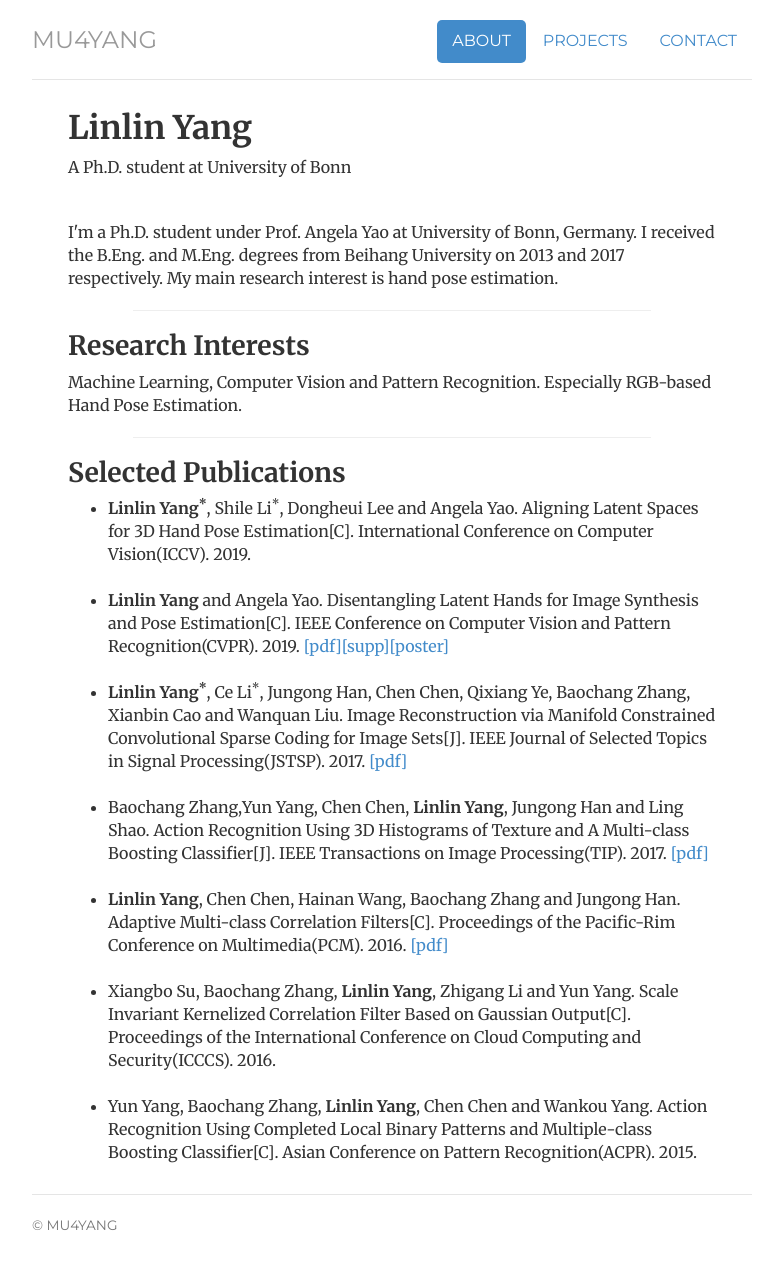
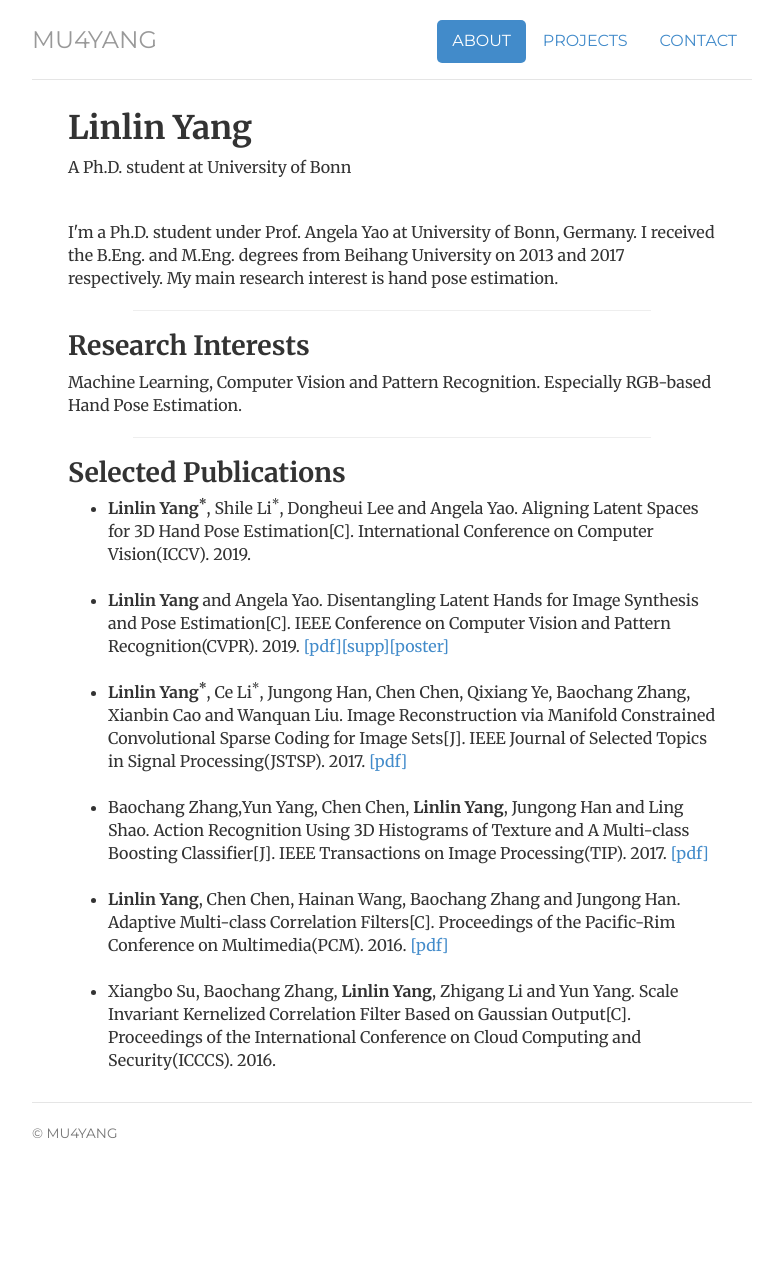
Before and after one commit to bestonebyone/mu4yang, a Jekyll site: the page built from index.html, in a window 1280 px wide. Shown: the whole page, without its empty margins (248-1031 px from the left). Built offline with Jekyll 4.4.1, drawn with Linux system fonts in a browser that asks for light colours; comment, search, counter and statistics services are not loaded; after the commit the page ends 1195 px from its top, so only the background shows below that.

Commit message:
Update index.html

```diff
--- a/index.html
+++ b/index.html
@@ -38,8 +38,7 @@ description: Current Information for Linlin Yang
 				<li><strong>Linlin Yang</strong>, Chen Chen, Hainan Wang, Baochang Zhang and Jungong Han. Adaptive Multi-class Correlation Filters[C]. Proceedings of the Pacific-Rim Conference on Multimedia(PCM). 2016. <a href="/files/papers/Adaptive Multi-class Correlation Filters.pdf" title="Adaptive Multi-class Correlation Filters">[pdf]</a></li>
 				<br />
 				<li>Xiangbo Su, Baochang Zhang, <strong>Linlin Yang</strong>, Zhigang Li and Yun Yang. Scale Invariant Kernelized Correlation Filter Based on Gaussian Output[C]. Proceedings of the International Conference on Cloud Computing and Security(ICCCS). 2016.</li>
-				<br />
-				<li>Yun Yang, Baochang Zhang, <strong>Linlin Yang</strong>, Chen Chen and Wankou Yang. Action Recognition Using Completed Local Binary Patterns and Multiple-class Boosting Classifier[C]. Asian Conference on Pattern Recognition(ACPR). 2015.</li>
+
 				</ul>
 
 
```
